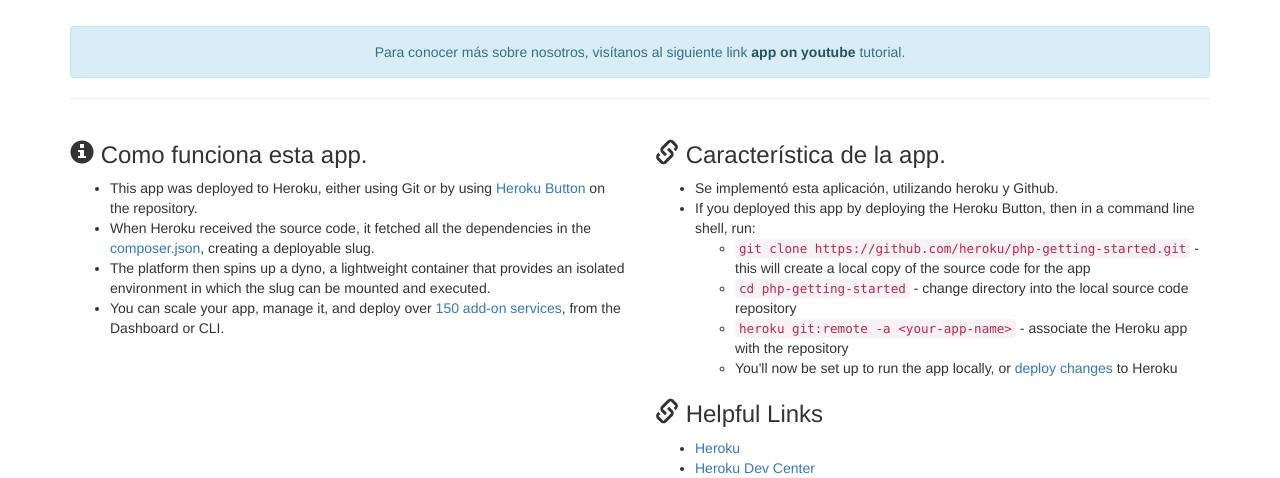
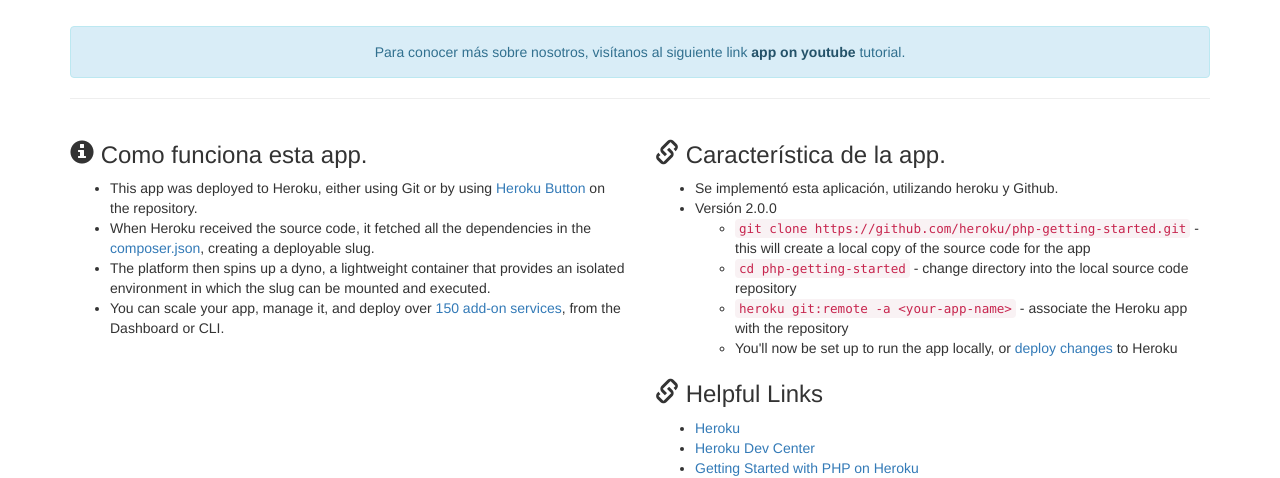
Before and after one commit to luisrojano/smarthouse2021, a PHP site: template web/views/index.twig in a window 1280 px wide. Shown: the part 526-1004 px from the top of the page. Run offline with PHP 8.4, Linux system fonts and the light colour scheme; the template is opened without the code that fills it, so the values that code supplies are empty; some libraries are stand-ins or nearby versions.

Commit message:
Update index.twig

```diff
--- a/web/views/index.twig
+++ b/web/views/index.twig
@@ -32,7 +32,7 @@
       <h3><span class="glyphicon glyphicon-link"></span> Característica de la app.</h3>
       <ul>
         <li>Se implementó esta aplicación, utilizando heroku y Github.</li>
-        <li>If you deployed this app by deploying the Heroku Button, then in a command line shell, run:</li>
+        <li>Versión 2.0.0</li>
         <ul>
           <li><code>git clone https://github.com/heroku/php-getting-started.git</code> - this will create a local copy of the source code for the app</li>
           <li><code>cd php-getting-started</code> - change directory into the local source code repository</li>
```
